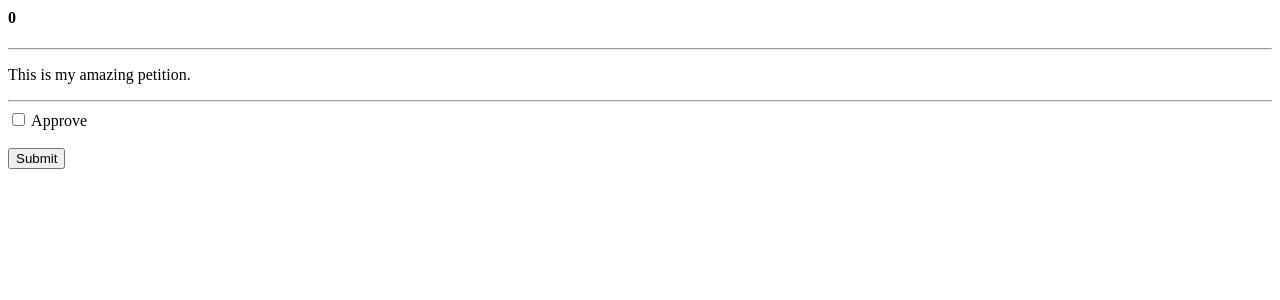
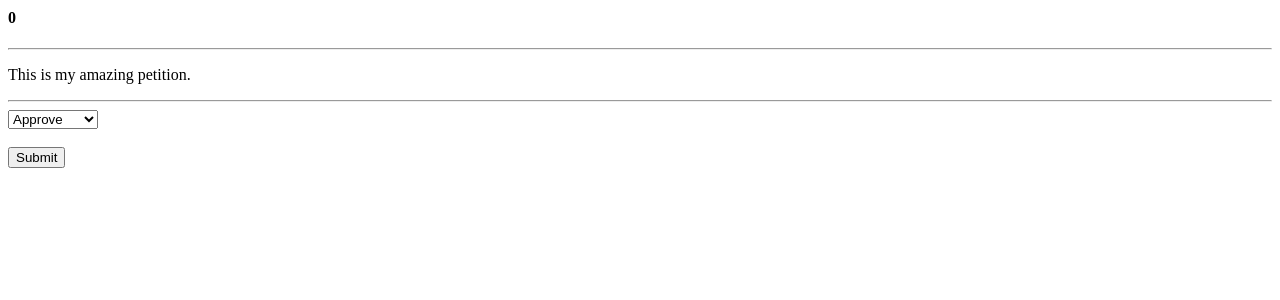
Before and after one commit to GatorIncubator/petition-pronto, a Flask app: page /petitions/0 in a window 1280 px wide. Shown: the part 209-509 px from the top of the page. Run offline with Flask 2, Linux system fonts and the light colour scheme; a user stored in the database is signed in; data comes from the database, SQL or seed files in the repository.

Commit message:
Added ability to approve or disapprove a petition

```diff
--- a/src/templates/petition_info.html
+++ b/src/templates/petition_info.html
@@ -16,7 +16,11 @@
         <p>{{petition_info['content']}}</p>
         <hr>
         <form action="/petitions/{{petition_info['id']}}" method="POST">
-            <input type="checkbox" name="approved" value="approved"> Approve<br><br>
+            <select name="approved">
+                <option value="approved">Approve</option>
+                <option value="disapproved">Disapprove</option>
+            </select>
+            <br><br>
             <input type="submit" value="Submit">
         </form>
     </body>
```
